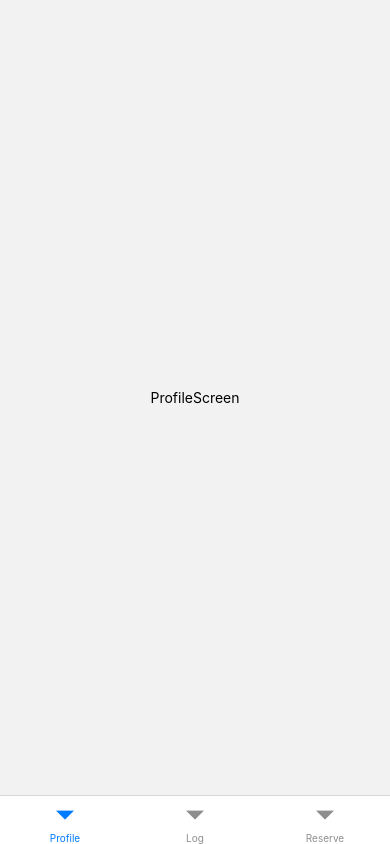
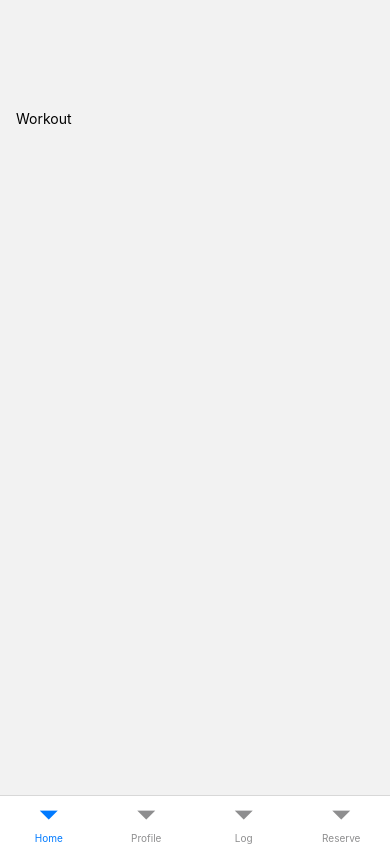
Before and after one commit to david-dao28/ZotGainz, a React Native app: screen /Home in a window 390 px wide. Built offline with nearby package versions, Linux system fonts and the light colour scheme.

Commit message:
home screen tab added

```diff
--- a/App.js
+++ b/App.js
@@ -1,8 +1,6 @@
 import { useState } from 'react';
 import { StyleSheet } from 'react-native';
-import 'react-native-gesture-handler';
 import { NavigationContainer } from '@react-navigation/native';
-
 import { createStackNavigator } from '@react-navigation/stack';
 import WelcomeScreen from './screens/WelcomeScreen';
 import LoginScreen from './screens/LoginScreen';
--- /dev/null
+++ b/screens/HomeScreen.js
@@ -0,0 +1,24 @@
+import react from "react";
+import {Dimensions, Text, Button, View, StyleSheet} from 'react-native';
+
+function HomeScreen(navigation) {
+
+    return (
+        <View>
+        <View>
+            <Text style={styles.title}>Workout</Text>
+            </View>
+        </View>
+    );
+}
+
+const styles = StyleSheet.create({
+    title: {
+        width: 133,
+        height: 37,
+        top: 110,
+        left: 16
+    }
+});
+
+export default HomeScreen
--- a/screens/TabNavigator.js
+++ b/screens/TabNavigator.js
@@ -4,11 +4,17 @@ import { createBottomTabNavigator } from '@react-navigation/bottom-tabs';
 import LogScreen from './LogScreen';
 import ReserveScreen from './ReserveScreen';
 import ProfileScreen from './ProfileScreen';
+import HomeScreen from './HomeScreen'
 const Tab = createBottomTabNavigator();
 
 const TabNavigator = () => {
   return (
     <Tab.Navigator>
+      <Tab.Screen
+        name="Home"
+        component={HomeScreen}
+        options={{ headerShown: false }}
+      />
       <Tab.Screen
         name="Profile"
         component={ProfileScreen}
```
Also changed, not shown: 1 other file (tests, documents, lock files or other folders).
